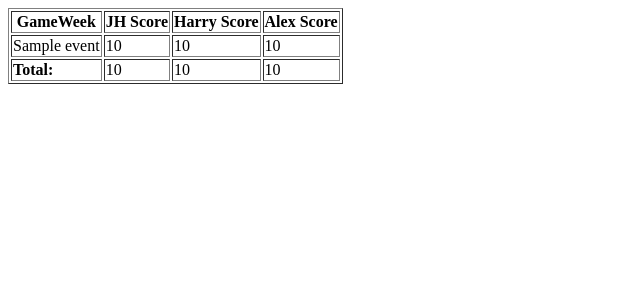
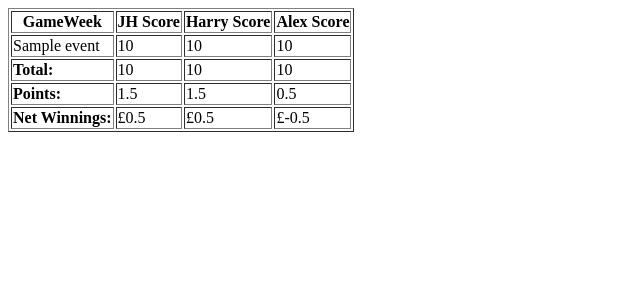
Before and after one commit to harrylb14/FPL-Score-Calculator, a Flask app: page /scores in a window 1280 px wide. Shown: the top 300 px of the page, without its empty margins (0-640 px from the left). Run offline with Flask 2, Linux system fonts and the light colour scheme; a database or web service that is not in the repository returns one stand-in record (values such as "Sample title"); data that the repository does not hold is empty.

Commit message:
weekly scores feature added

```diff
--- a/app.py
+++ b/app.py
@@ -68,9 +68,10 @@ def display_all_week_scores():
     week_scores = group_scores_by_week()
     colnames = week_scores[0].keys()
     totals = calculate_total_scores()
-    print(totals)
+    points = calculate_points()
+    number_of_weeks = len(week_scores)
 
-    return render_template('full_scores.html', records=week_scores, colnames=colnames, totals=totals)
+    return render_template('full_scores.html', records=week_scores, colnames=colnames, totals=totals, points=points, number_of_weeks=number_of_weeks)
 
 def calculate_total_scores():
     scores = group_scores_by_week()
@@ -79,4 +80,28 @@ def calculate_total_scores():
     del total_scores['GameWeek']
     return total_scores
 
+def calculate_points():
+    scores = group_scores_by_week()
+    weekly_scores = [
+        sorted([(v, k[:-6]) for k, v in week.items() if k[-6:] == " Score"], reverse=True)
+        for week in scores
+    ]
+    total_scores = defaultdict(int)
+
+    for week in weekly_scores:
+        total_scores[week[0][1]] += ( #total_scores[name] += score
+            2 if week[0][0] > week[1][0]
+            else 1.5
+        )
+        total_scores[week[1][1]] += (
+            1.5 if week[0][0] == week[1][0]
+            else 1 if week[1][0] > week[2][0]
+            else 0.5
+        )
+        total_scores[week[2][1]] += (
+            0.5 if week[1][0] == week[2][0]
+            else 0
+        )
+    return total_scores
+
 app.run(debug = True)
--- a/templates/full_scores.html
+++ b/templates/full_scores.html
@@ -20,5 +20,17 @@
             <td>{{ score }} </td>
             {% endfor %}
         </tr>
+        <tr>
+            <td> <b> Points: </b></td>
+            {% for player, score in points.items() %}
+            <td>{{ score }} </td>
+            {% endfor %}
+        </tr>
+        <tr>
+            <td> <b> Net Winnings: </b></td>
+            {% for player, score in points.items() %}
+            <td>£{{ score - number_of_weeks }} </td>
+            {% endfor %}
+        </tr>
     </tbody>
 </table>
```
